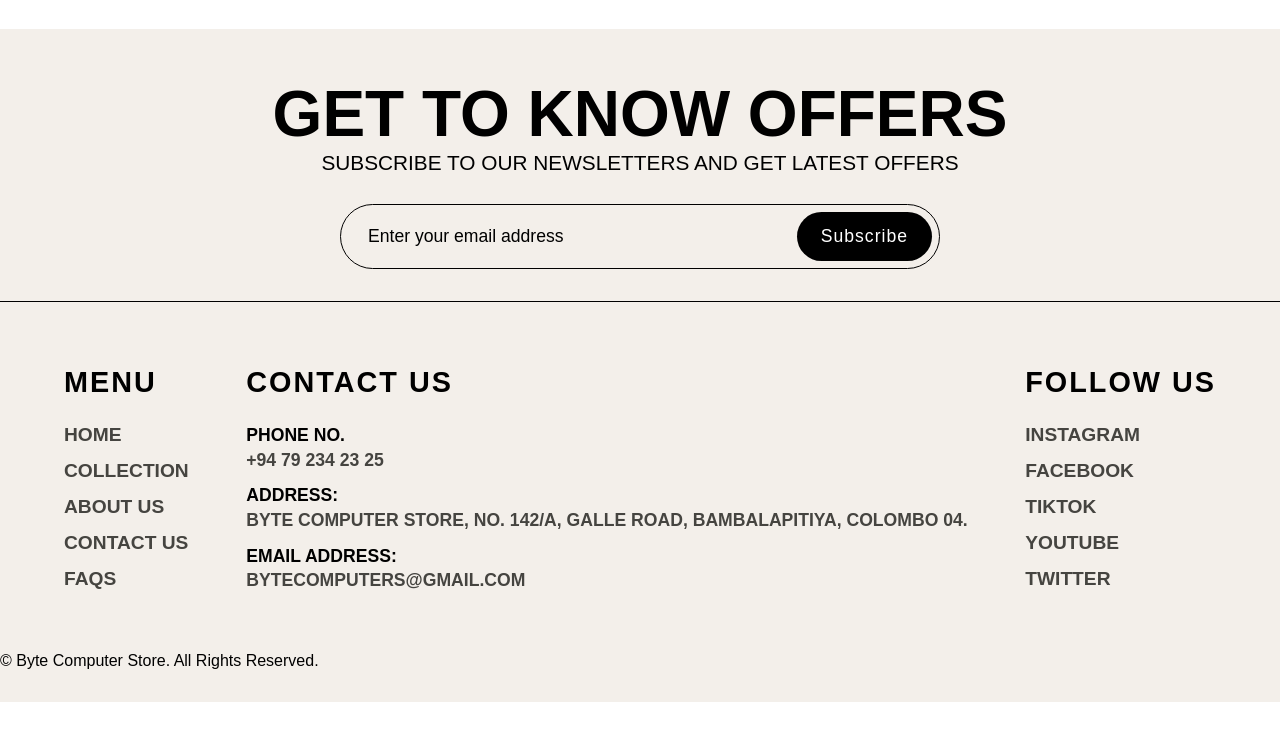
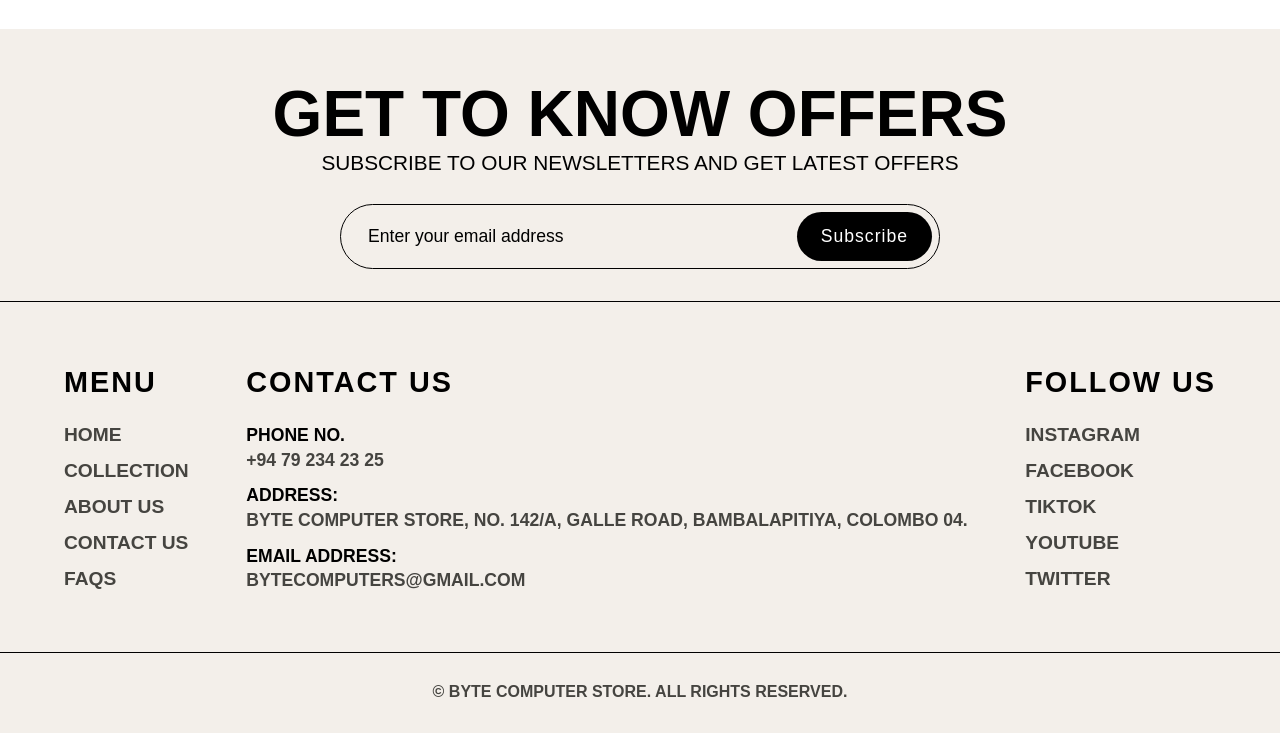
Before and after one commit to Malith-Gamage/Byte, a plain HTML site: page index.html in a window 1280 px wide. Shown: the part 3908-4641 px from the top of the page. Before the commit the page ends 4610 px from the top, so only its background shows below. Drawn offline with nearby package versions, Linux system fonts and the light colour scheme; a web font is replaced by a local one.

Commit message:
header updates js

```diff
--- a/index.html
+++ b/index.html
@@ -16,7 +16,7 @@
             <img src="logo.png" alt=""></a>
          <div class="navbar">
             <a href="#" class="nav-link">Home</a>
-            <a href="#" class="nav-link">Categories</a>
+            <a href="#categories" class="nav-link">Categories</a>
             <a href="#" class="nav-link">About Us</a>
             <a href="#" class="nav-link">Contact Us</a>
             <a href="#" class="nav-link">FAQS</a>
--- a/main.js
+++ b/main.js
@@ -2,6 +2,11 @@
 menu.onclick = () => {
 menu.classList.toggle("move");
 };
+let header = document.querySelector('header');
+
+window.addEventListener('scroll', () => {
+header.classList.toggle('shadow', window.scrollY > 0);
+});
 var swiper = new Swiper('.testimonial-content', {
         spaceBetween: 30,
         centeredSlides: true,
--- a/style.css
+++ b/style.css
@@ -41,6 +41,11 @@
     left: 0;
     width: 100%;
     z-index: 100;
+}
+header.shadow{
+    background: var(--container-color);
+    border-bottom: 1px solid var(--text-color);
+    transition: 0.4s;
 }
 .nav{
     display: flex;
@@ -455,3 +460,12 @@
 .footer-box strong{
     color: var(--text-color);
 }
+.copyright{
+    text-align: center;
+    color: var(--text-alter-color);
+    font-size: 1rem;
+    font-weight: 600;
+    text-transform: uppercase;
+    border-top: 1px solid var(--text-color);
+    padding-top: 30px;
+}
```
